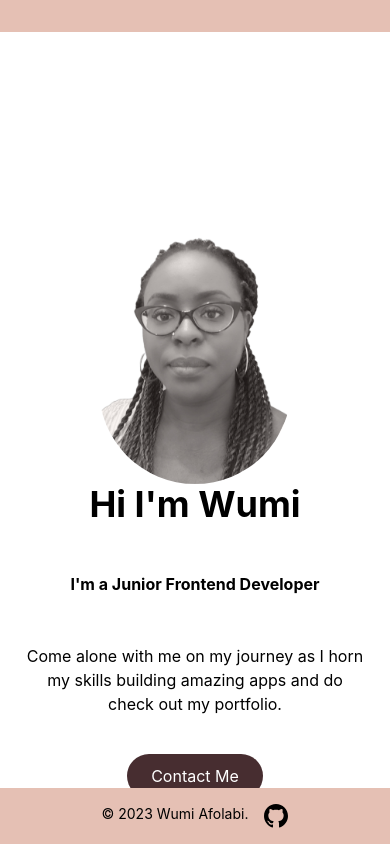
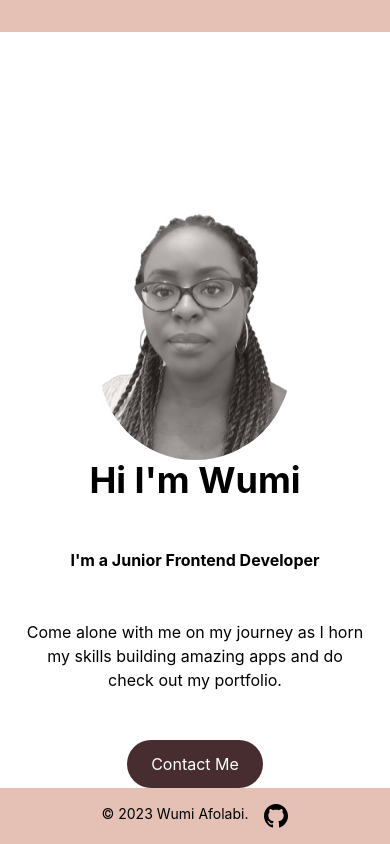
Before and after one commit to babycodeher/react-portfolio, a React (Create React App) app: page /wumi-afolabi-portfolio in a window 390 px wide. Built offline with nearby package versions, Linux system fonts and the light colour scheme.

Commit message:
updated contact link

```diff
--- a/src/components/pages/HomePage.jsx
+++ b/src/components/pages/HomePage.jsx
@@ -17,14 +17,14 @@ function HomePage() {
                 </p>
                 <div className="flex justify-center md:justify-start">
                     <Link to="/wumi-afolabi-portfolio/contact">
-                    <a className="p-3 px-6 text-white bg-darkWine rounded-full baseline hover:bg-lightWine md:block">Contact Me</a>
+                    <button className="p-3 px-6 text-white bg-darkWine rounded-full baseline hover:bg-lightWine md:block">Contact Me</button>
                     </Link>
                 </div>
             </div>
             {/* right item */}
             <div className="flex flex-col justify-center items-center space-y-12 md:w-1/2">
             {/* Image */}
-                <img src={headshot} className='w-48 h-64 rounded-full md:w-auto' alt="profile picture" />
+                <img src={headshot} className='w-48 h-64 rounded-full md:w-auto' alt="designer's headshot" />
                 </div>
         </div>
 
```
